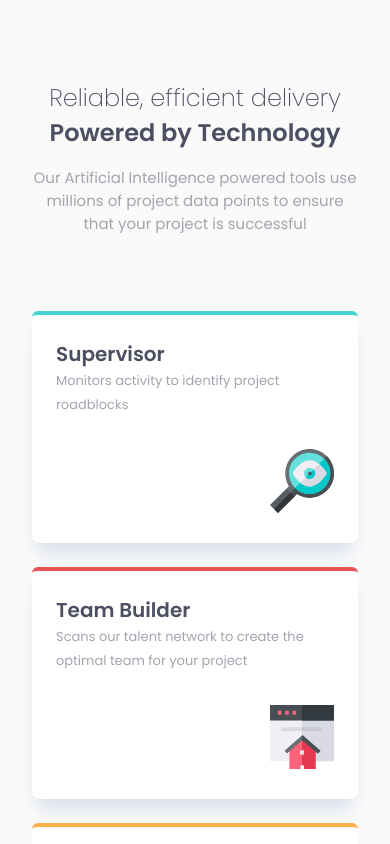
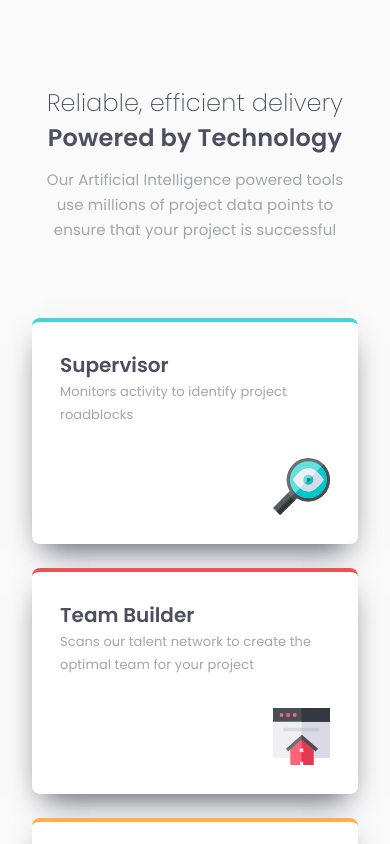
Before and after one commit to ValeriaMontoya/4-card-feature-section, a plain HTML site: page index.html in a window 390 px wide. Shown: the top 844 px of the page. Drawn offline with Linux system fonts and the light colour scheme.

Commit message:
Refactor mobile styles for improved layout and typography

```diff
--- a/styles/mobile.css
+++ b/styles/mobile.css
@@ -8,48 +8,55 @@
   --very-light-gray: hsl(0, 0%, 98%);
 
   --primary-font-family: "Poppins", sans-serif;
-  --font-size-small: 1.3rem;
-  --font-size-medium: 1.5rem;
-  --font-size-large: 2.4rem;
+  --font-size-small: 0.8125rem;
+  --font-size-medium: 0.9375rem;
+  --font-size-large: 1.5rem;
 }
 
-* {
+*,
+*::before,
+*::after {
   margin: 0;
   padding: 0;
   box-sizing: border-box;
 }
 
-html {
-  font-size: 62.5%;
-}
-
 body {
   font-family: var(--primary-font-family);
-  font-size: var(--font-size-medium);
+  min-height: 100vh;
+  display: flex;
+  justify-content: center;
+  align-items: center;
+  flex-direction: column;
   background-color: var(--very-light-gray);
 }
 
 .header {
   text-align: center;
-  padding: 8rem 3.2rem 0;
-  max-width: 600px;
-  margin: 0 auto;
+  margin: 5.3125rem 2rem 0;
+  max-width: 460px;
 }
 
 .header__h1 {
-  font-weight: 200;
+  font-weight: 300;
   font-size: var(--font-size-large);
   color: var(--very-dark-blue);
+  letter-spacing: 0.167px;
 }
 
 .header__h2 {
   font-size: var(--font-size-large);
   color: var(--very-dark-blue);
+  letter-spacing: 0.167px;
+  font-weight: 600;
+  margin-block-end: 12px;
 }
 
 .header__p {
   color: var(--grayish-blue);
-  margin: 16px 0;
+  font-size: var(--font-size-medium);
+  line-height: 25px;
+  letter-spacing: 0.104px;
 }
 
 .cards {
@@ -57,35 +64,40 @@ body {
   flex-direction: column;
   align-items: center;
   gap: 24px;
-  padding: 6rem 3.2rem;
+  margin: 4.75rem 2rem;
 }
 
 .card {
+  background-color: white;
+  padding: 28px;
+  border-radius: 8px;
+  box-shadow: 0px 15px 30px -11px var(--very-dark-blue);
   display: flex;
   flex-direction: column;
-  align-items: flex-end;
-  min-width: 200px;
   max-width: 340px;
-  padding: 24px;
-  border-radius: 6px 6px 8px 8px;
-  background-color: white;
-  box-shadow: 0px 15px 20px -6px hsl(218deg 43% 46% / 20%);
 }
 
 .card__title {
   color: var(--very-dark-blue);
-  font-size: 2rem;
-  align-self: flex-start;
+  font-size: 1.25rem;
+  font-weight: 600;
 }
 
 .card__p {
   color: var(--grayish-blue);
   font-size: var(--font-size-small);
-  line-height: 2.4rem;
+  line-height: 1.4375rem;
+  letter-spacing: 0.09px;
+}
+
+.image__container {
+  align-self: flex-end;
+  height: 90px;
 }
 
 .card__icon {
-  margin-top: 32px;
+  margin-block-start: 32px;
+  width: 57px;
 }
 
 .card:first-of-type {
@@ -107,6 +119,8 @@ body {
 .attribution {
   font-size: var(--font-size-small);
   text-align: center;
+  margin-inline: 32px;
+  margin-block-end: 32px;
 }
 
 .attribution a {
```
